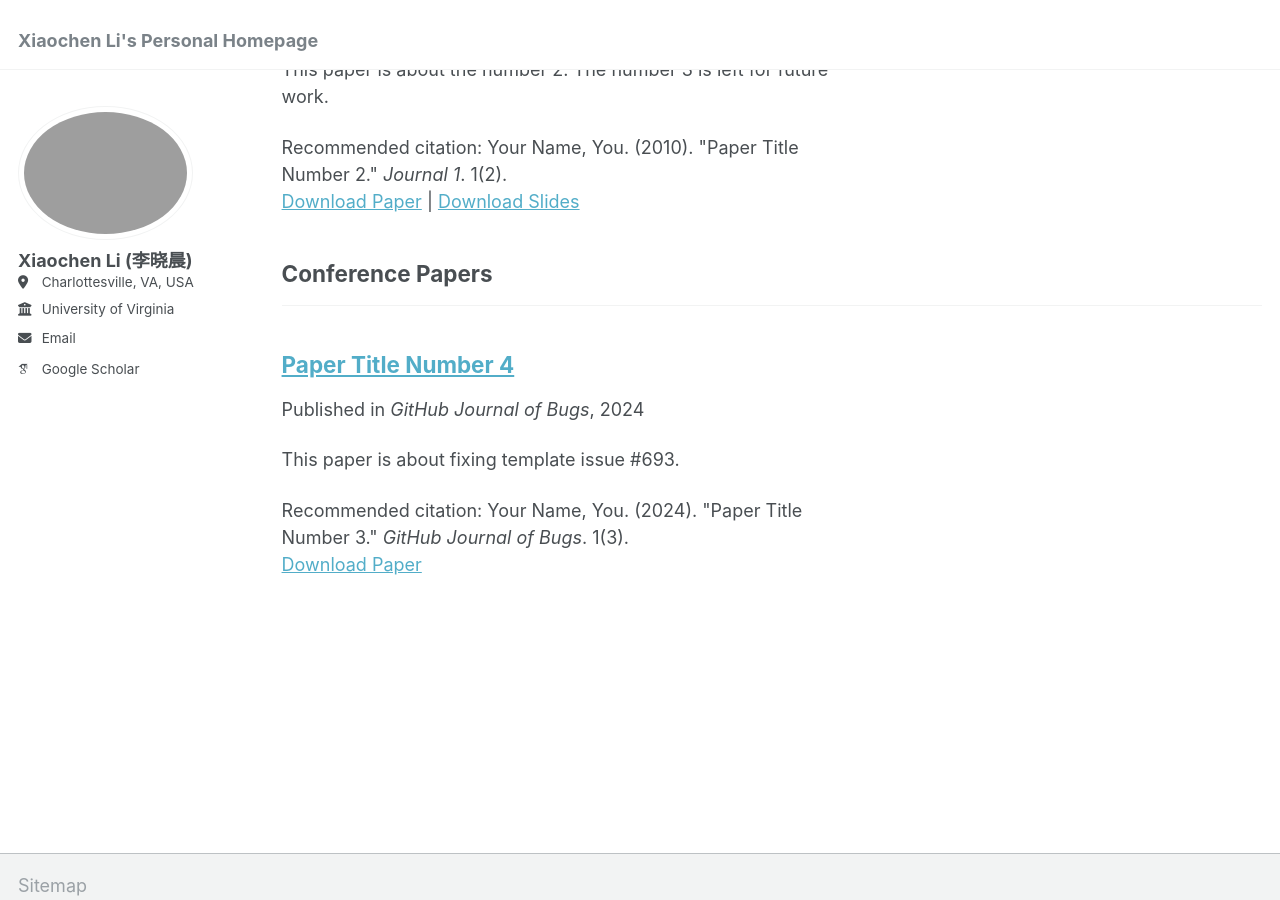
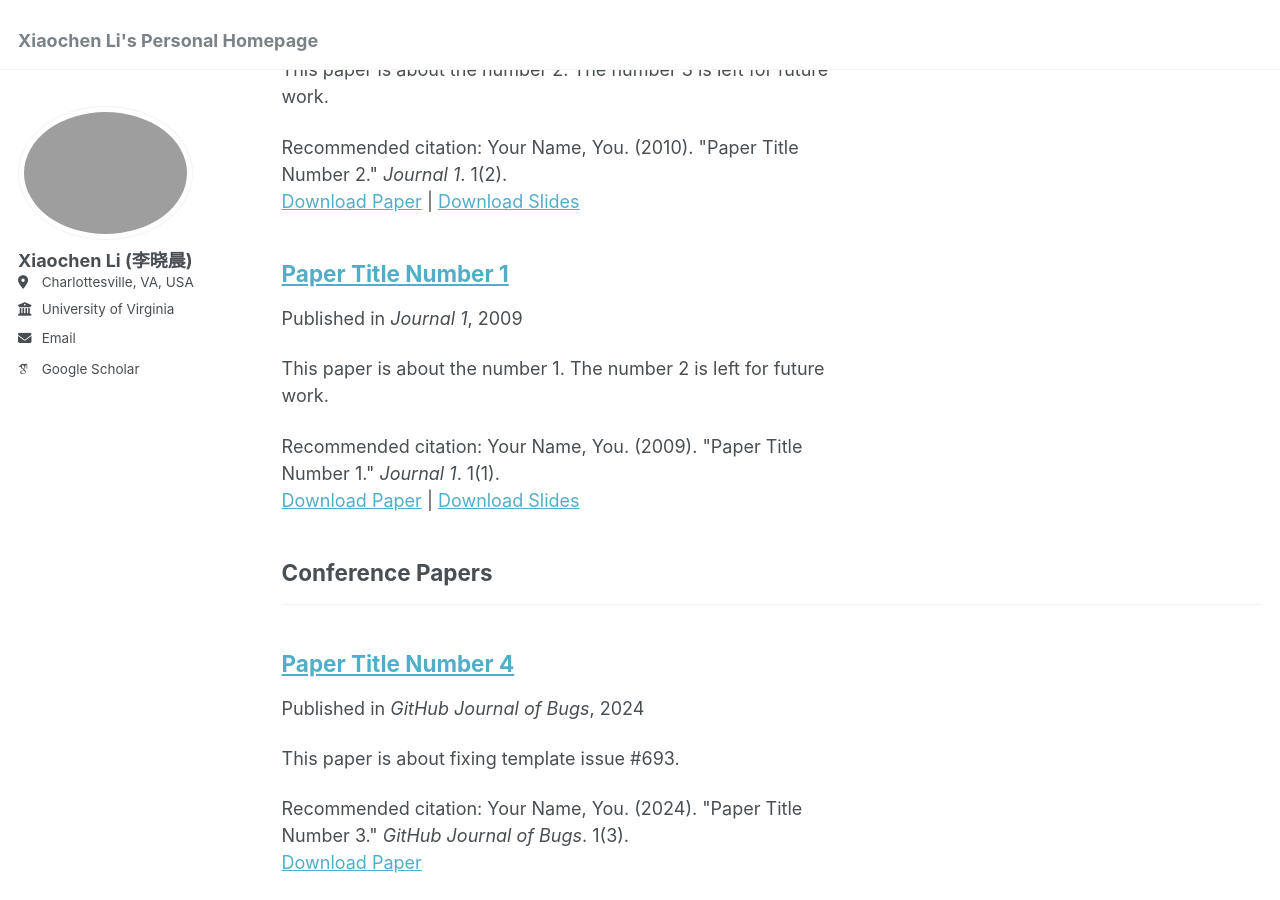
Before and after one commit to XiaochenLi-w/XiaochenLi-w.github.io, a Jekyll site: the page built from _pages/publications.html, in a window 1280 px wide and 900 px high, scrolled down 649 px. Built offline with Jekyll 4.4.1, drawn with Linux system fonts in a browser that asks for light colours; some web fonts are replaced; a file with an impossible date is left out.

```diff
--- a/_publications/2022-OpBoost A Vertical Federated Tree Boosting Framework Based on Order-Preserving Desensitization.md
+++ b/_publications/2022-OpBoost A Vertical Federated Tree Boosting Framework Based on Order-Preserving Desensitization.md
@@ -1,10 +1,14 @@
 ---
-title: "OpBoost: A Vertical Federated Tree Boosting Framework Based on Order-Preserving Desensitization."
+title: "Paper Title Number 1"
 collection: publications
-permalink: /publication/2022-OpBoost A Vertical Federated Tree Boosting Framework Based on Order-Preserving Desensitization
-excerpt: 'Xiaochen Li*, Yuke Hu*, Weiran Liu, Hanwen Feng, Li Peng, Yuan Hong, Kui Ren, and Zhan Qin.'
-date: 2022
-venue: 'PVLDB'
+category: manuscripts
+permalink: /publication/2009-10-01-paper-title-number-1
+excerpt: 'This paper is about the number 1. The number 2 is left for future work.'
+date: 2009-10-01
+venue: 'Journal 1'
+slidesurl: 'http://academicpages.github.io/files/slides1.pdf'
+paperurl: 'http://academicpages.github.io/files/paper1.pdf'
+citation: 'Your Name, You. (2009). &quot;Paper Title Number 1.&quot; <i>Journal 1</i>. 1(1).'
 ---
 
 The contents above will be part of a list of publications, if the user clicks the link for the publication than the contents of section will be rendered as a full page, allowing you to provide more information about the paper for the reader. When publications are displayed as a single page, the contents of the above "citation" field will automatically be included below this section in a smaller font.
```
